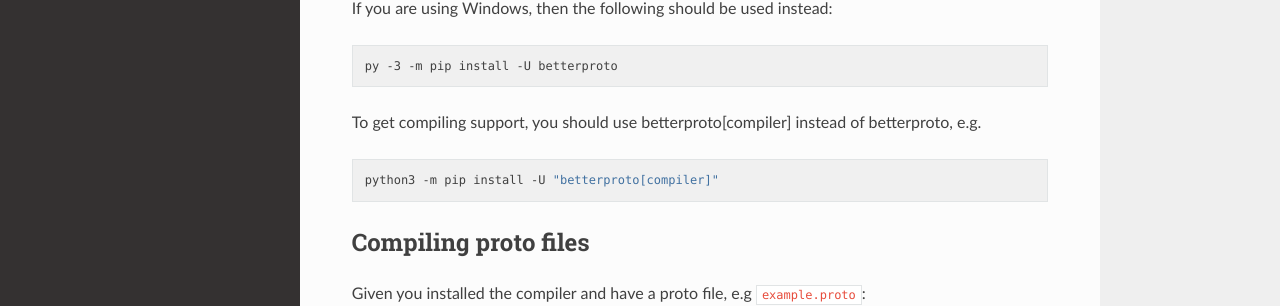
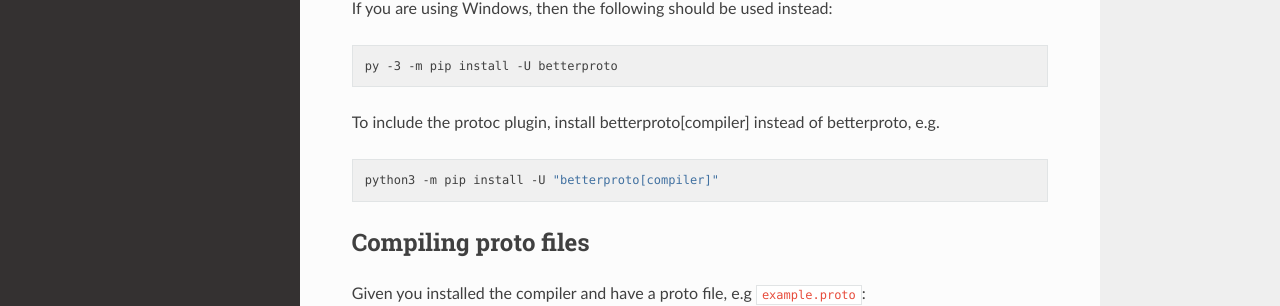
Before and after one commit to danielgtaylor/python-betterproto, a Sphinx documentation site: the page built from docs/quick-start.rst, in a window 1280 px wide and 900 px high. Shown: the part 334-640 px from the top of the window. Built offline with Sphinx 7.4.7 and the Read the Docs theme 2.0.0, drawn with Linux system fonts in a browser that asks for light colours.

Commit message:
Update docs/quick-start.rst

```diff
--- a/docs/quick-start.rst
+++ b/docs/quick-start.rst
@@ -16,7 +16,7 @@ If you are using Windows, then the following should be used instead:
 
     py -3 -m pip install -U betterproto
 
-To get compiling support, you should use betterproto[compiler] instead of betterproto,
+To include the protoc plugin, install betterproto[compiler] instead of betterproto,
 e.g.
 
 .. code-block:: sh
```
